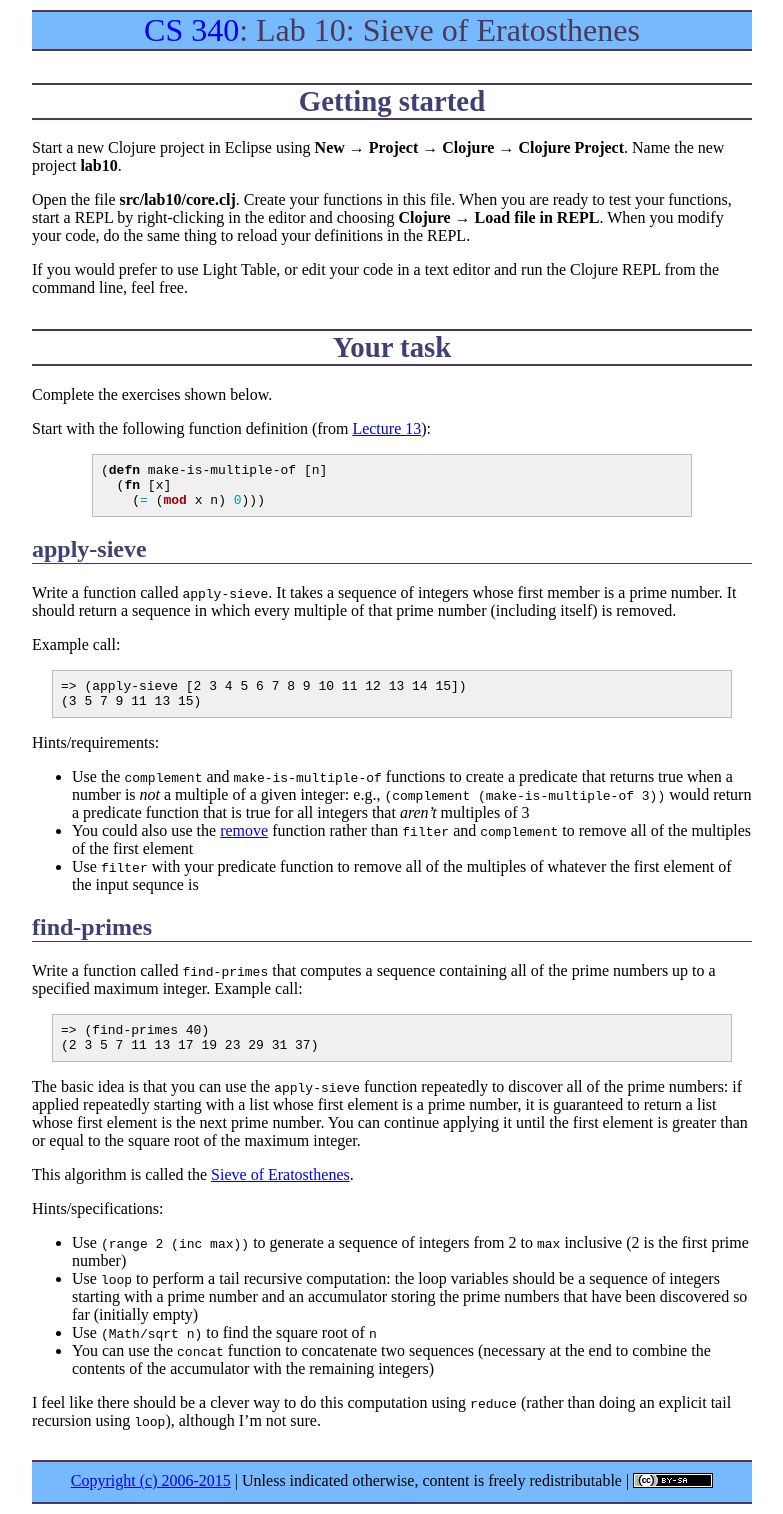
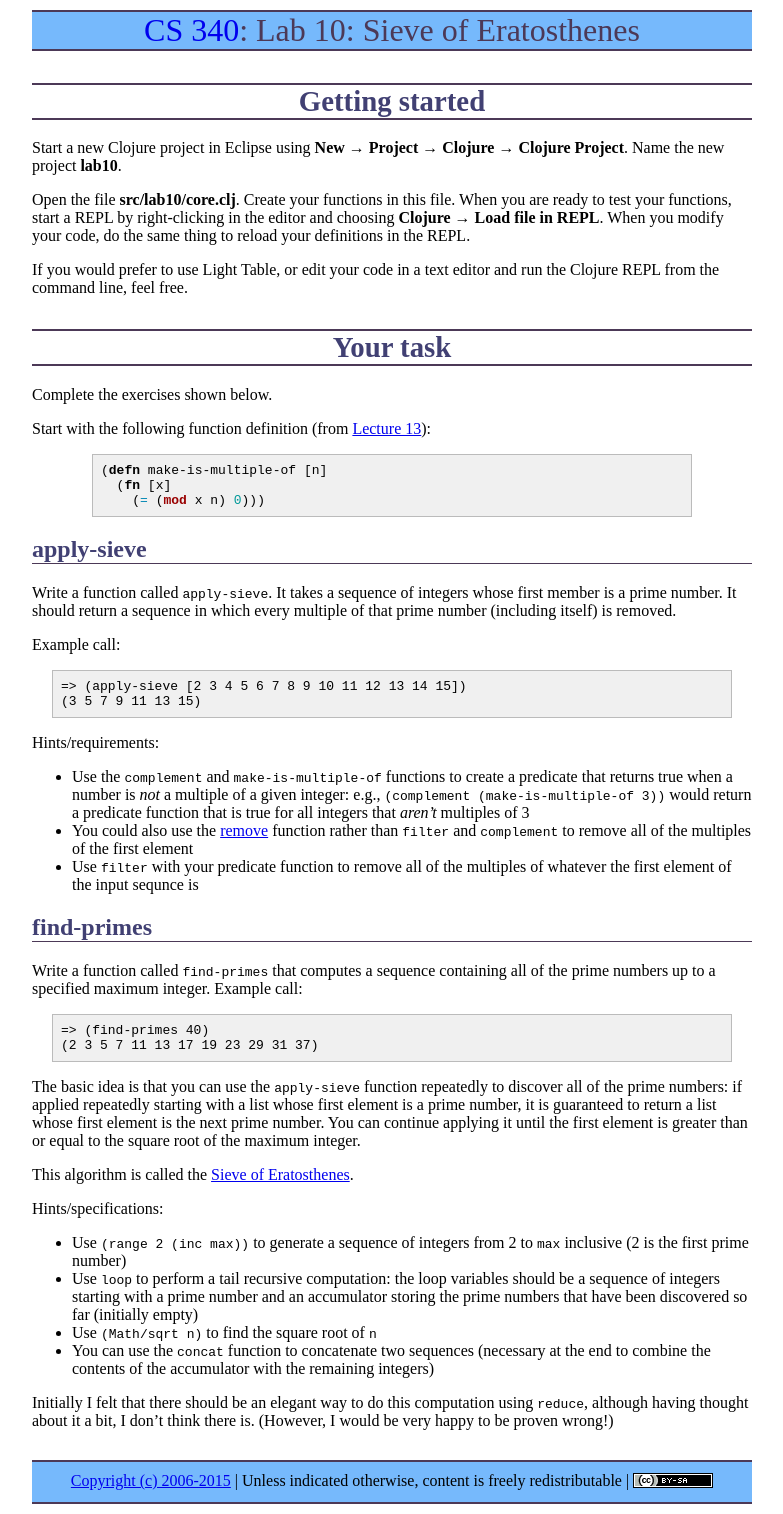
Before and after one commit to ycpcs/cs340-fall2015, a Jekyll site: the page built from labs/lab10.md, in a window 1280 px wide. Shown: the whole page, without its empty margins (248-1031 px from the left). Built offline with Jekyll 4.4.1, drawn with Linux system fonts in a browser that asks for light colours; Markdown is read by kramdown in place of the engine named in the settings.

Commit message:
can't do this easily using reduce?

```diff
--- a/labs/lab10.md
+++ b/labs/lab10.md
@@ -56,4 +56,4 @@ Hints/specifications:
 * Use `(Math/sqrt n)` to find the square root of `n`
 * You can use the `concat` function to concatenate two sequences (necessary at the end to combine the contents of the accumulator with the remaining integers)
 
-I feel like there should be a clever way to do this computation using `reduce` (rather than doing an explicit tail recursion using `loop`), although I'm not sure.
+Initially I felt that there should be an elegant way to do this computation using `reduce`, although having thought about it a bit, I don't think there is.  (However, I would be very happy to be proven wrong!)
```
